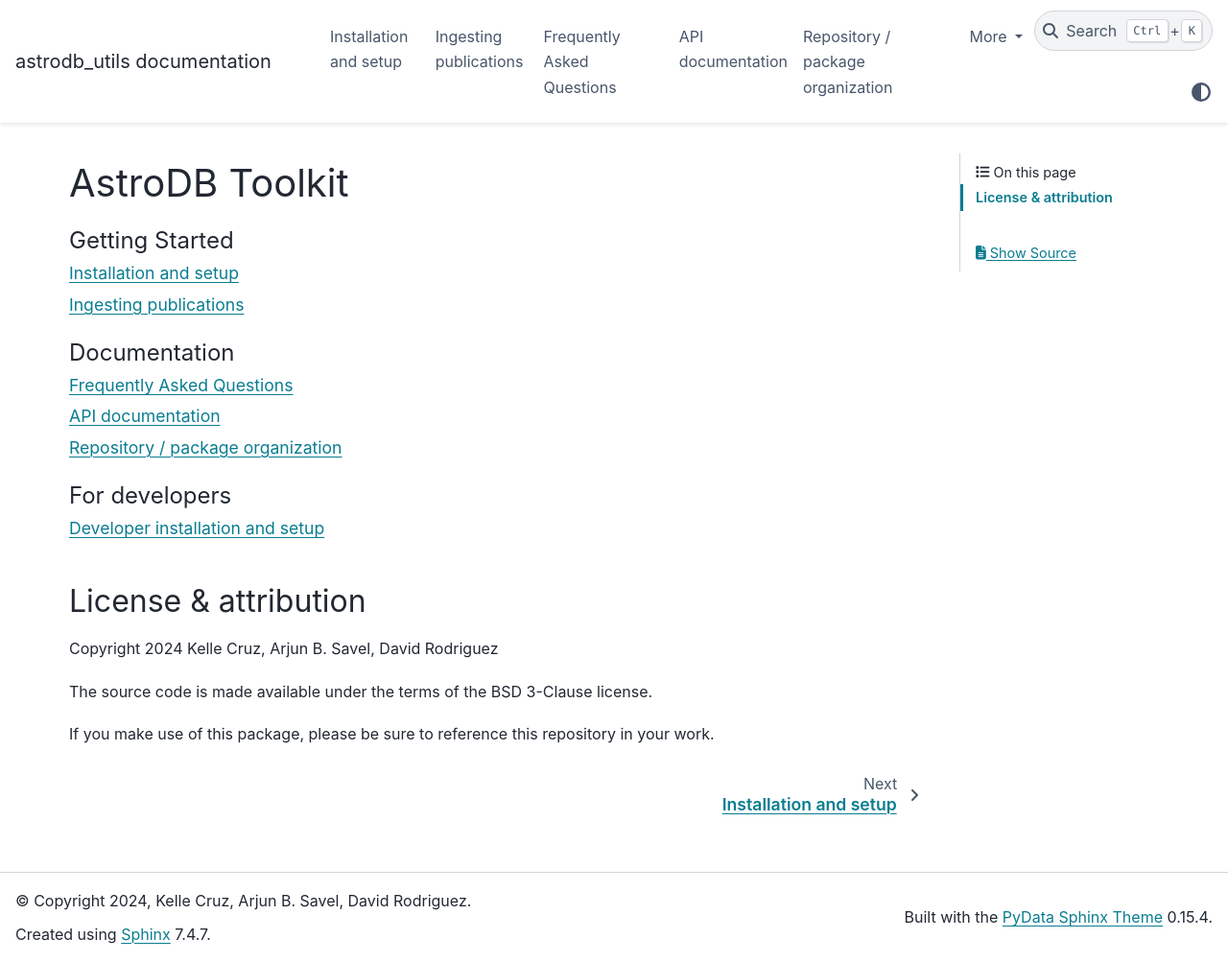
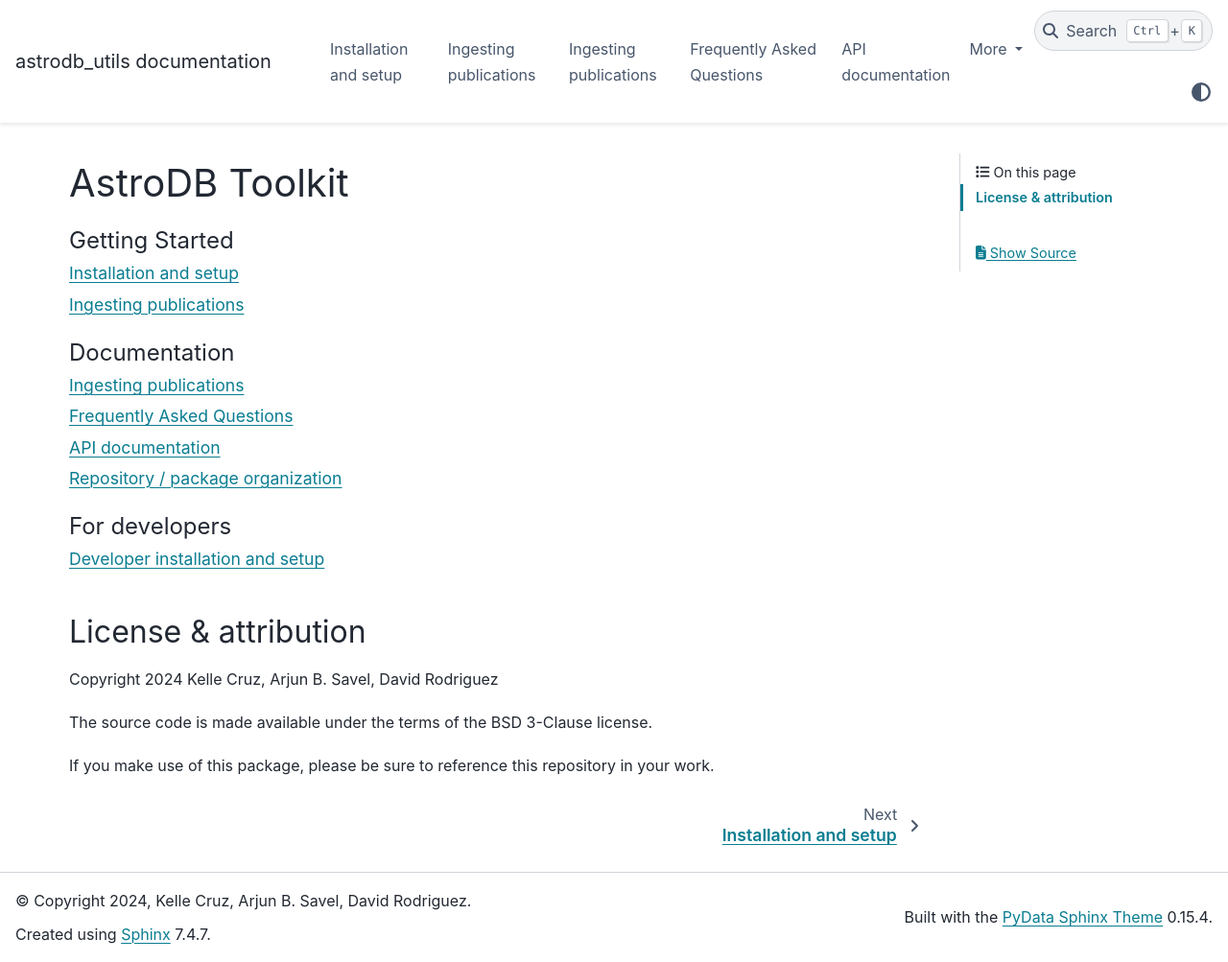
Before and after one commit to astrodbtoolkit/astrodb_utils, a Sphinx documentation site: the page built from docs/index.rst, in a window 1280 px wide and 1003 px high. Shown: the whole window at 96% size. Built offline with Sphinx 7.4.7 and the PyData theme 0.15.4, drawn with Linux system fonts in a browser that asks for light colours; pages that are not in the unit, such as notebooks, are missing from menus; the version number could not be read and is left out.

Commit message:
link ingesting pubs to docs

```diff
--- a/docs/index.rst
+++ b/docs/index.rst
@@ -13,6 +13,7 @@ AstroDB Toolkit
    :caption: Documentation
 
    pages/overview
+   pages/ingesting_publications
    pages/faq
    pages/api
    pages/organization
```
